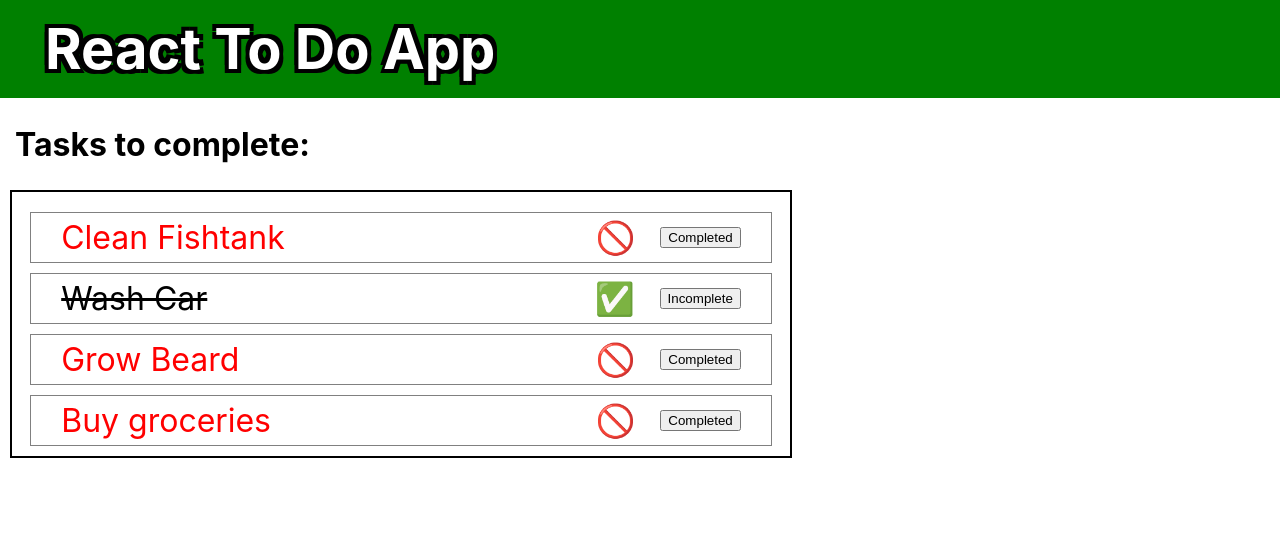
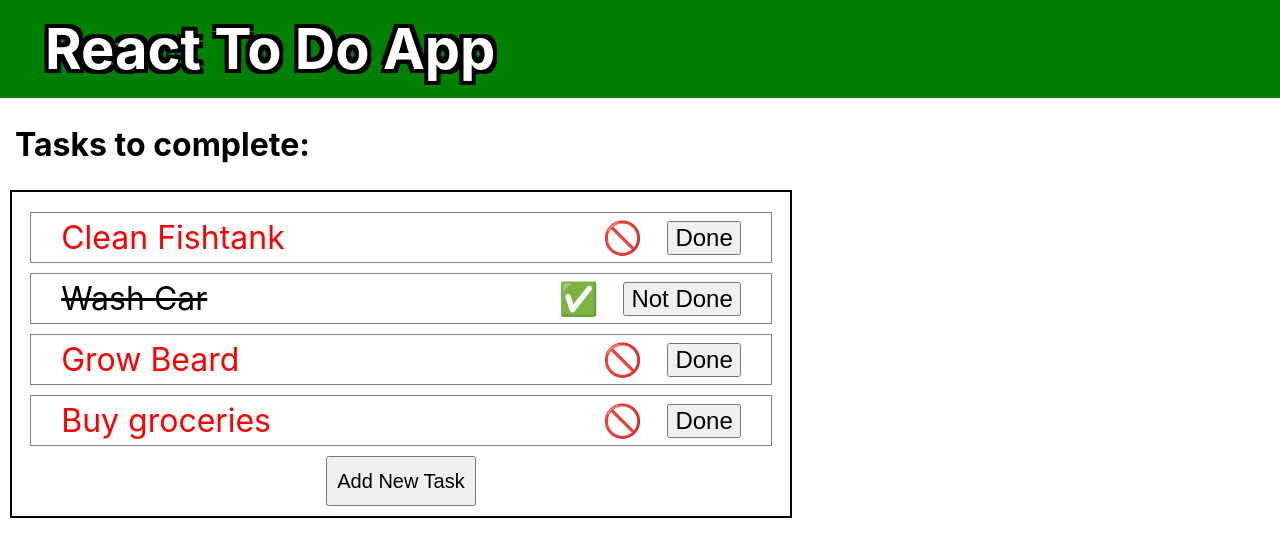
Before and after one commit to bradsimpson213/react-todo, a React (Create React App) app: page / in a window 1280 px wide. Shown: the top 556 px of the page. Built offline with nearby package versions, Linux system fonts and the light colour scheme.

Commit message:
created button to toggle complete

```diff
--- a/src/components/ToDo/ToDo.css
+++ b/src/components/ToDo/ToDo.css
@@ -27,5 +27,6 @@
 }
 
 .task-button {
+    font-size: 0.75em;
     margin-right: 25px;
 }
--- a/src/components/ToDo/ToDo.js
+++ b/src/components/ToDo/ToDo.js
@@ -2,6 +2,7 @@ import React from 'react';
 import './ToDo.css';
 
 const ToDo = ({ id, task, completed, toggleComplete }) => {
+    console.log(`Rerender on task #${id}`)
 
     return (
         <div className="todo">
@@ -17,7 +18,7 @@ const ToDo = ({ id, task, completed, toggleComplete }) => {
                     className="task-button"
                     onClick={ () => toggleComplete(id)}
                 >
-                    { completed ? 'Incomplete' : 'Completed'}
+                    { completed ? 'Not Done' : 'Done'}
                 </button>
             </div>
 
--- a/src/components/ToDoList/ToDoList.css
+++ b/src/components/ToDoList/ToDoList.css
@@ -8,3 +8,10 @@
     padding: 15px  5px 5px 5px;
     margin: 10px;
 }
+
+.new-todo-button {
+    font-size: 1.25em;
+    height: 50px;
+    width: 150px;
+    margin: 5px;
+}
--- a/src/components/ToDoList/ToDoList.js
+++ b/src/components/ToDoList/ToDoList.js
@@ -28,6 +28,7 @@ const ToDoList = () => {
                     />
                 )
             })}
+            <button className="new-todo-button">Add New Task</button>
         </div>
     );
 
```
